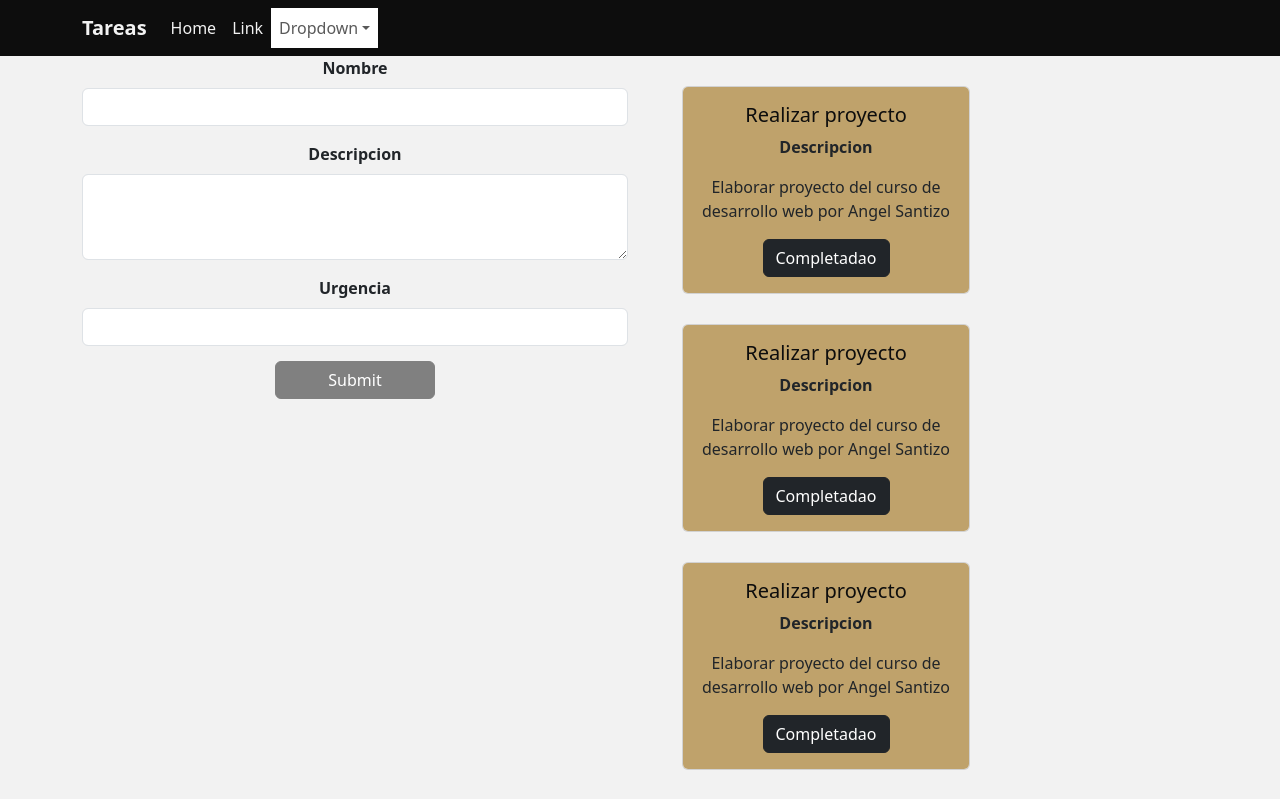
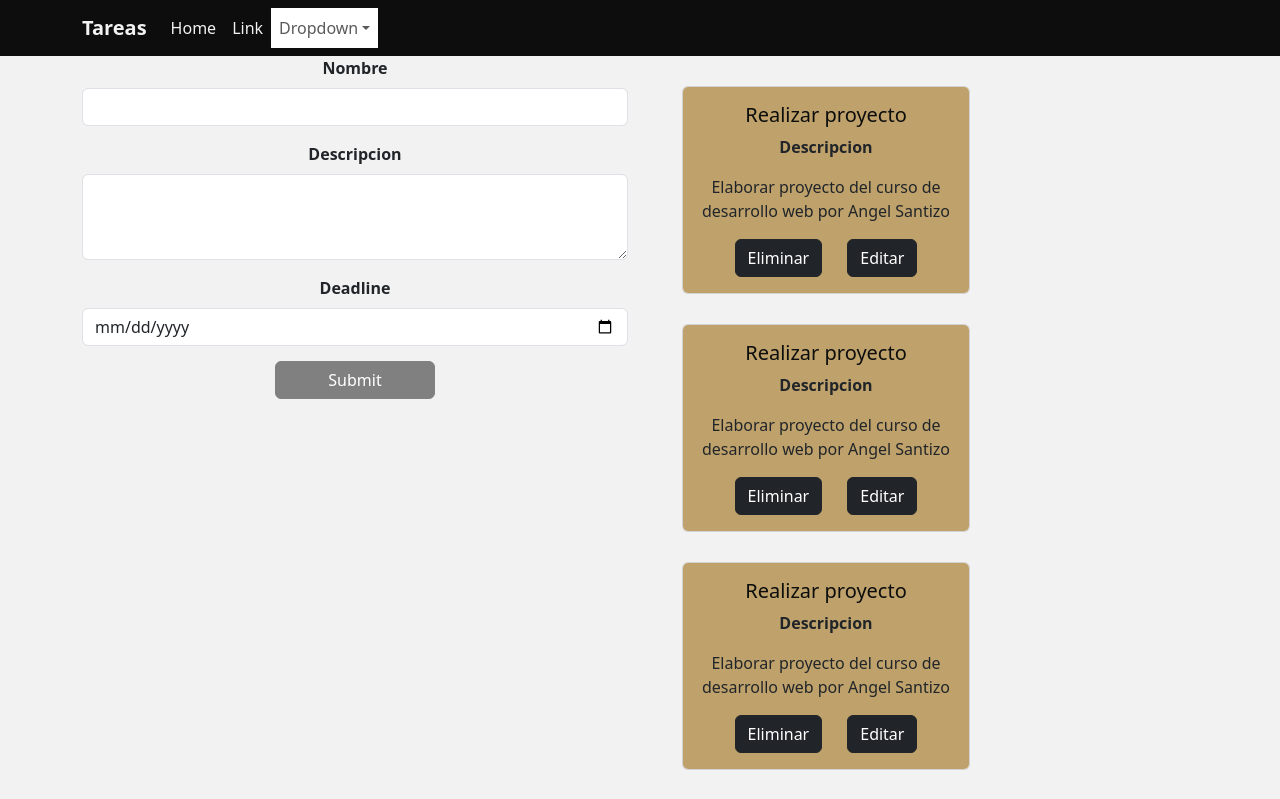
Before and after one commit to AngelSantizo/Inicio-con-React, a React (Create React App) app: page / in a window 1280 px wide. Shown: the top 799 px of the page. Built offline with nearby package versions, Linux system fonts and the light colour scheme.

Commit message:
cambios generales de vista

```diff
--- a/src/componentes/form/form.js
+++ b/src/componentes/form/form.js
@@ -15,8 +15,8 @@ function Formulario() {
         <Form.Label className='FormLabel'>Descripcion</Form.Label>
         <Form.Control as="textarea" rows={3} />
       </Form.Group>
-      <Form.Label className='FormLabel'>Urgencia</Form.Label>
-      <Form.Control type="text" />
+      <Form.Label className='FormLabel'>Deadline</Form.Label>
+      <Form.Control type="date" />
       <Button type="submit" className='FormBoton'>
         Submit
       </Button>
--- a/src/componentes/item/item.js
+++ b/src/componentes/item/item.js
@@ -14,7 +14,8 @@ function Item() {
         <Card.Text>
           Elaborar proyecto del curso de desarrollo web por Angel Santizo
         </Card.Text>
-        <Button variant='dark'>Completadao</Button>
+        <Button variant='dark' className='botonCompletar'>Eliminar</Button>
+        <Button variant='dark'>Editar</Button>
       </Card.Body>
     </Card>
   );
--- a/src/componentes/item/item.scss
+++ b/src/componentes/item/item.scss
@@ -13,6 +13,10 @@
     color: black;
 }
 
+.botonCompletar{
+    margin-right: 25px;
+}
+
 .CardTitle{
     color: #0D0D0D;
 }
```
